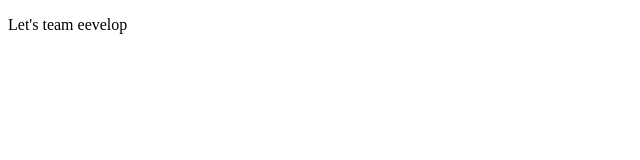
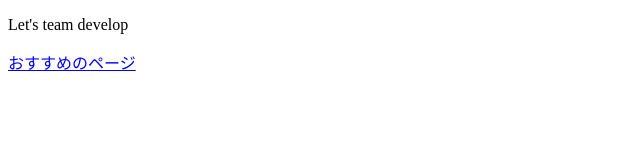
Before and after one commit to nagayamasaki/branch-test4, a plain HTML site: page index.html in a window 1280 px wide. Shown: the whole page, without its empty margins (0-640 px from the left). Drawn offline with Linux system fonts and the light colour scheme.

Commit message:
URLの追記

```diff
--- a/index.html
+++ b/index.html
@@ -3,6 +3,7 @@
 <head>
 </head>
 <body>
-	<p>Let's team eevelop</p>
+	<p>Let's team develop</p>
+	<a href = https://magazine.techacademy.jp/magazine/4808>おすすめのページ</a>
 </body>
 </html>
```
